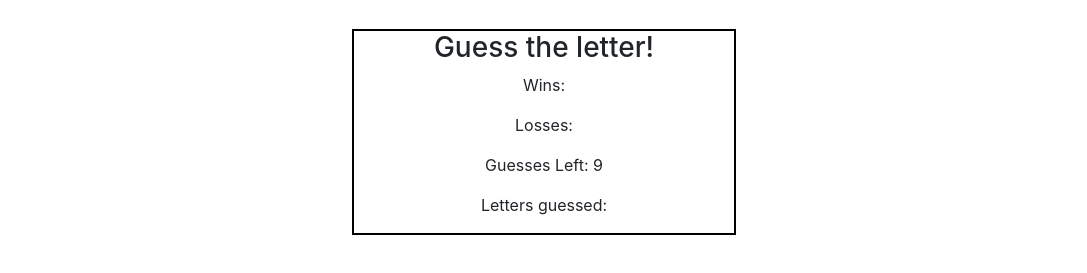
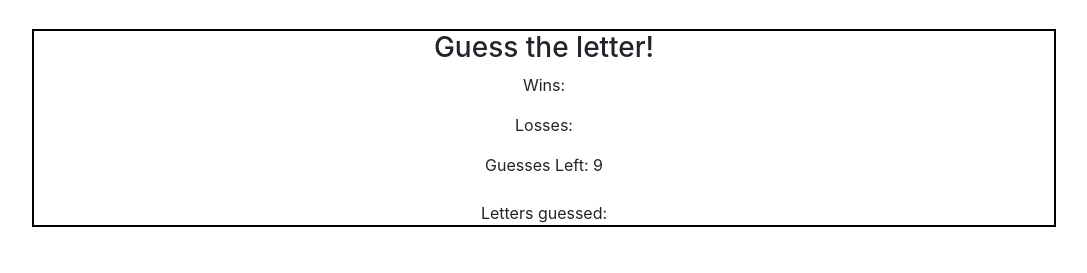
Before and after one commit to MarleeG/Psychic_Game, a plain HTML site: page index.html in a window 1280 px wide. Shown: the part 51-324 px from the top of the page, without its empty margins (96-1183 px from the left). Drawn offline with nearby package versions, Linux system fonts and the light colour scheme.

Commit message:
updates the letters picked on the screen

```diff
--- a/assets/css/style.css
+++ b/assets/css/style.css
@@ -4,6 +4,6 @@
 
 #psychic_game{
     border: 2px solid black;
-    width: 30%;
+    width: 80%;
     margin: auto;
 }
--- a/assets/javascript/game.js
+++ b/assets/javascript/game.js
@@ -1,22 +1,49 @@
 const log = console.log;
 
 function psychic_game() {
-    const letters = ['a', 'b', 'c', 'd', 'e', 'f', 'g', 'h', 'i', 'j', 'k', 'l', 'm', 'n', 'o', 'p', 'q', 'r', 's', 't', 'u', 'v', 'w', 'x', 'y', 'z'];
+    const letters = [
+        'a', 'b', 'c', 'd', 'e', 'f', 'g', 'h', 'i', 'j', 'k', 'l', 'm', 'n', 'o', 'p', 'q', 'r', 's', 't', 'u', 'v', 'w', 'x', 'y', 'z'
+    ];
+
+    let = lettersPicked = [];
 
     let guessesLeft = 9
     let randomLetter = '';
 
     // This will allow all scores to be displayed
-    function displayScores(){
-         $('#guesses_left').append(guessesLeft);
+    function displayScores() {
+        $('#guesses_left').text(guessesLeft);
     }
 
 
     // This will allow a random letter to be selected unknown to the user
-    function randomLetterGenerator(array){
+    function randomLetterGenerator(array) {
         let randonNum = Math.floor(Math.random() * array.length)
         return array[randonNum];
     }
+
+    // This updates the letters guessed
+    function updateLettersGuessed(array) {
+        if (array.length !== 0) {
+            $('#letters_guessed').text(lettersPicked.join(', '));
+        }
+    }
+
+    $(document).on('keyup', function (x) {
+        guessesLeft--;
+        displayScores();
+
+        // if the letter keyed is already in the lettersPicked array then...do not push it to the array again
+        if (lettersPicked.indexOf(x.key) === -1) {
+            lettersPicked.push(x.key);
+            updateLettersGuessed(lettersPicked);
+        }
+
+
+
+
+        console.log(lettersPicked)
+    })
 
     displayScores();
     randomLetter = randomLetterGenerator(letters);
--- a/index.html
+++ b/index.html
@@ -25,14 +25,25 @@
 
 <body>
     <h1 id='title'>Psychic Game</h1>
-    <br/>
+    <br />
     <div id="psychic_game" class="text-center">
         <h3>Guess the letter!</h3>
         <span>
             <p>Wins: </p>
             <p>Losses: </p>
-            <p id='guesses_left'>Guesses Left: </p>
-            <p>Letters guessed: </p>
+
+            <div>
+                <span>Guesses Left: </span>
+                <span id='guesses_left'></span>
+            </div>
+            <br/ >
+
+            <div>
+                 <span>Letters guessed: </span>
+                 <span id='letters_guessed'></span>
+
+            </div>
+
         </span>
 
     </div>
```
